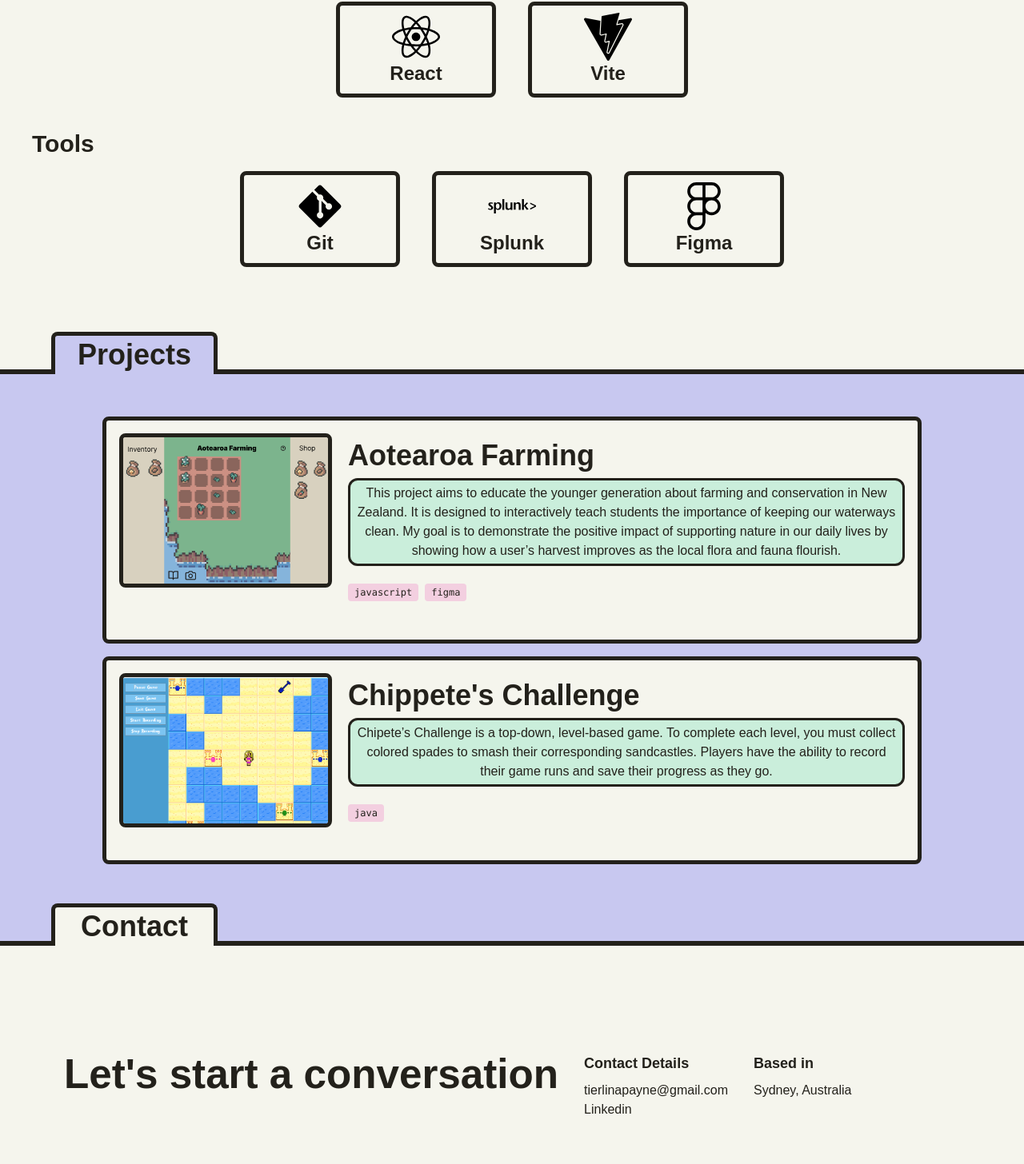
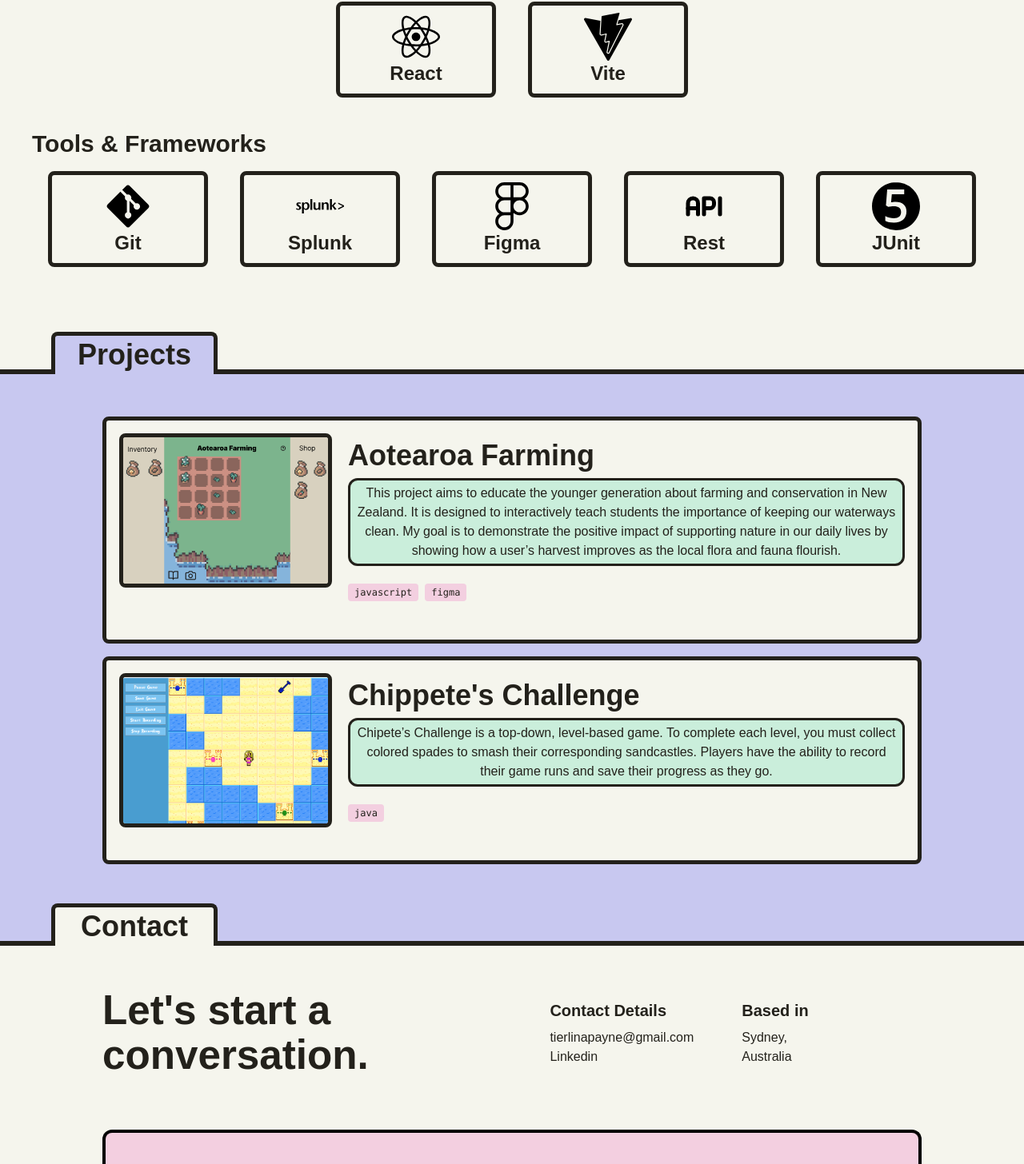
Before and after one commit to Tierlina/personal-website, a React (Vite) app: page / in a window 1280 px wide. Shown: the part 1798-3254 px from the top of the page at 80% size. Built offline with nearby package versions, Linux system fonts and the light colour scheme.

Commit message:
update contact and skills

```diff
--- a/src/Contact.tsx
+++ b/src/Contact.tsx
@@ -31,11 +31,11 @@ export function Contact() {
         <section id="contact" className="flex flex-col">
             <div className='bg-beige'>
                 <Tab description="Contact" color="bg-beige" />
-                <div className="flex flex-col md:flex-row p-20 md:w-[90vw] gap-8">
-                    <h1 className="text-4xl font-bold">Let's start a conversation</h1>
+                <div className="flex flex-col items-center justify-center md:flex-row pl-[10vw] pb-[5vw] md:w-[80vw] gap-15">
+                    <h1 className="text-4xl font-bold">Let's start a conversation.</h1>
                     {info.map((item, index) => (
                         <div key={index} className="flex flex-col gap-2">
-                            <h3 className="font-bold text-lg">{item.title}</h3>
+                            <h3 className="font-bold text-xl">{item.title}</h3>
                             <div className="flex flex-col">
                                 {item.links.map((linkItem, linkIndex) => (
                                     <a
--- a/src/Skills.tsx
+++ b/src/Skills.tsx
@@ -1,7 +1,8 @@
 // import {Tab} from './Tab'
 import SkillsCard from './SkillsCard'
 import { FaGitAlt, FaReact, FaJava, FaPython, FaHtml5 } from "react-icons/fa"
-import { SiFigma, SiVite, SiKotlin, SiTypescript, SiSplunk } from "react-icons/si"
+import {SiFigma, SiVite, SiKotlin, SiTypescript, SiSplunk, SiJunit5 } from "react-icons/si"
+import { TbApi } from "react-icons/tb";
 import { motion } from 'framer-motion';
 
 
@@ -21,11 +22,15 @@ const skillCategories = [
     ],
   },
   {
-    title: "Tools",
+    title: "Tools & Frameworks",
     skills: [
       { name: "Git", icon: FaGitAlt },
       { name: "Splunk", icon: SiSplunk },
       { name: "Figma", icon: SiFigma },
+      { name: "Rest", icon: TbApi},
+      { name: "JUnit", icon: SiJunit5}
+
+
     ],
   },
 ];
```
